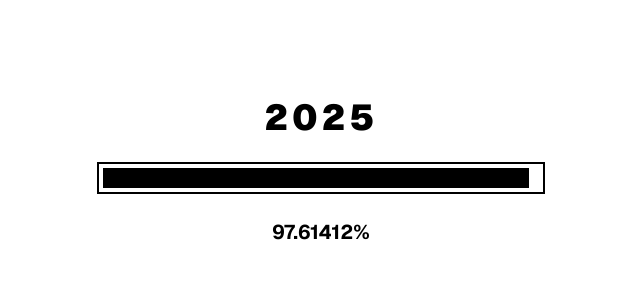
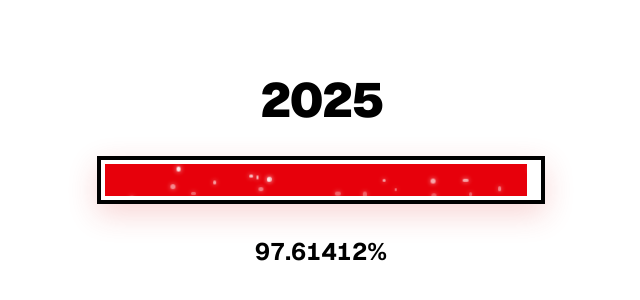
Before and after one commit to hongnv1504-svg/year-progress, a Next.js app: page / in a window 1280 px wide. Shown: the part 228-528 px from the top of the page, without its empty margins (319-959 px from the left). Built offline with nearby package versions, Linux system fonts and the light colour scheme.

Commit message:
Fix syntax and add snow effect

```diff
--- a/app/page.tsx
+++ b/app/page.tsx
@@ -1,5 +1,27 @@
 'use client';
 import { useState, useEffect } from 'react';
+
+// Thành phần tạo các hạt tuyết rơi
+const SnowEffect = () => {
+  return (
+    <div className="absolute inset-0 overflow-hidden pointer-events-none">
+      {[...Array(25)].map((_, i) => (
+        <div
+          key={i}
+          className="absolute bg-white rounded-full opacity-90 shadow-[0_0_5px_white] animate-snow"
+          style={{
+            width: (Math.random() * 4 + 2) + 'px',
+            height: (Math.random() * 4 + 2) + 'px',
+            left: (Math.random() * 100) + '%',
+            top: '-10px',
+            animationDuration: (Math.random() * 3 + 2) + 's',
+            animationDelay: (Math.random() * 2) + 's',
+          }}
+        />
+      ))}
+    </div>
+  );
+};
 
 export default function YearProgress() {
   const [progress, setProgress] = useState(0);
@@ -11,49 +33,58 @@ export default function YearProgress() {
       const currentYear = now.getFullYear();
       setYear(currentYear);
 
-      // Đặt mốc chính xác đầu năm và cuối năm
-      const start = new Date(currentYear, 0, 1, 0, 0, 0); // 00:00:00 ngày 1/1
-      const end = new Date(currentYear, 11, 31, 23, 59, 59); // 23:59:59 ngày 31/12
+      const start = new Date(currentYear, 0, 1, 0, 0, 0);
+      const end = new Date(currentYear, 11, 31, 23, 59, 59);
 
       const total = end.getTime() - start.getTime();
       const elapsed = now.getTime() - start.getTime();
 
-      // Tính phần trăm và đảm bảo nó không vượt quá 100% hoặc nhỏ hơn 0%
       const percentage = (elapsed / total) * 100;
       setProgress(Math.max(0, Math.min(100, percentage)));
     };
 
     calculateProgress();
-    // Cập nhật mỗi giây (1000ms) để thấy con số nhảy theo thời gian thực cho sinh động
     const interval = setInterval(calculateProgress, 1000);
     return () => clearInterval(interval);
   }, []);
 
   return (
     <main className="flex min-h-screen flex-col items-center justify-center bg-white p-4">
-      <div className="w-full max-w-md text-center space-y-6">
-        {/* Thay đổi 1: Năm đậm hơn
-          - Đã đổi từ 'font-bold' sang 'font-black' (đậm nhất có thể)
-        */}
-        <h1 className="text-4xl font-black tracking-widest text-black uppercase">
+      <div className="w-full max-w-md text-center space-y-8">
+        {/* Năm hiện tại */}
+        <h1 className="text-5xl font-black tracking-tighter text-black uppercase">
           {year}
         </h1>
 
-        {/* Thanh Progress Bar (Giữ nguyên) */}
-        <div className="w-full h-8 border-2 border-black p-1">
+        {/* Thanh Progress Bar Noel Style */}
+        <div className="relative w-full h-12 border-[4px] border-black p-1 bg-white overflow-hidden shadow-[0_10px_30px_rgba(220,38,38,0.2)]">
+          {/* Phần đã chạy qua: Màu đỏ */}
           <div
-            className="h-full bg-black transition-all duration-[1000ms] ease-linear"
+            className="h-full bg-red-600 transition-all duration-1000 ease-linear relative"
             style={{ width: `${progress}%` }}
           />
+
+          {/* Hiệu ứng tuyết rơi */}
+          <SnowEffect />
         </div>
 
-        {/* Thay đổi 2: Phần trăm không in nghiêng
-          - Đã xóa class 'italic' đi
-        */}
-        <p className="text-xl font-bold text-black">
+        {/* Phần trăm */}
+        <p className="text-2xl font-bold text-black tabular-nums">
           {progress.toFixed(5)}%
         </p>
       </div>
+
+      {/* Hiệu ứng animation tuyết rơi */}
+      <style jsx global>{`
+        @keyframes snow {
+          0% { transform: translateY(0) translateX(0); opacity: 0; }
+          20% { opacity: 1; }
+          100% { transform: translateY(60px) translateX(20px); opacity: 0; }
+        }
+        .animate-snow {
+          animation: snow linear infinite;
+        }
+      `}</style>
     </main>
   );
 }
```
